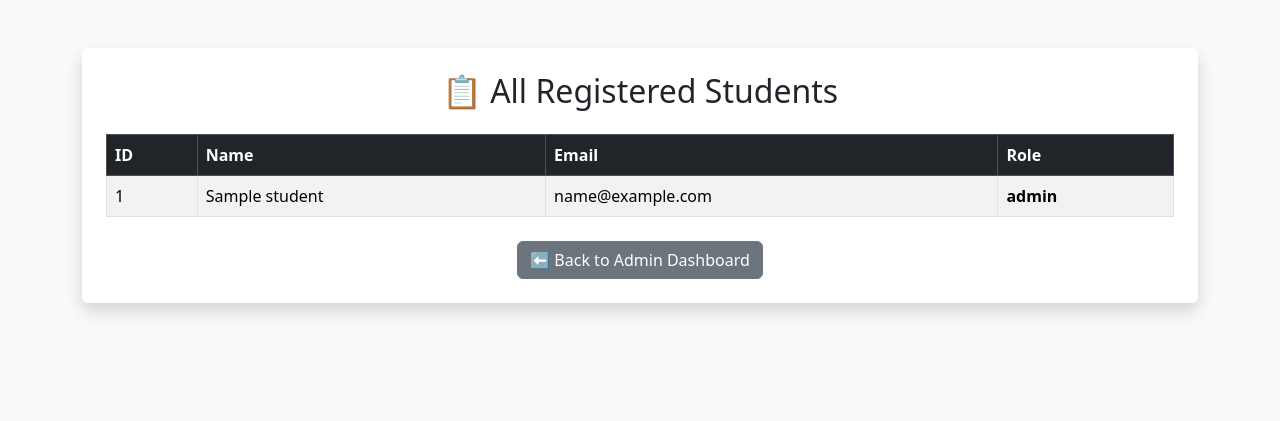
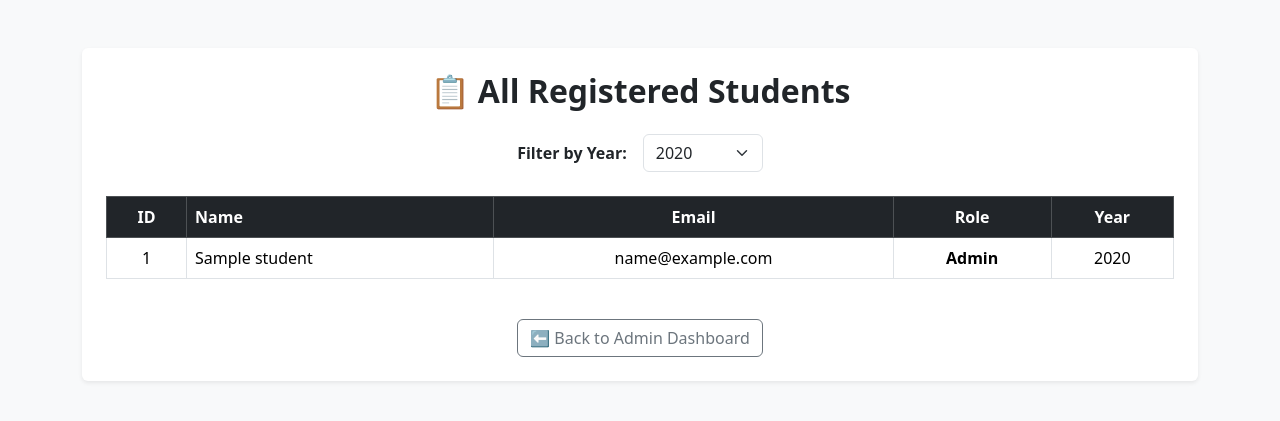
Before and after one commit to groupsystemm/online, a Flask app: template templates/admin_students.html in a window 1280 px wide. Shown: the top 421 px of the page. Run offline with Flask 3, Linux system fonts and the light colour scheme; the template is opened without the code that fills it: most values are stand-ins (such as "Sample title", 1, 10 or a date in 2020).

Commit message:
Update admin_students.html

```diff
--- a/templates/admin_students.html
+++ b/templates/admin_students.html
@@ -1,48 +1,86 @@
 <!DOCTYPE html>
 <html lang="en">
 <head>
-  <meta charset="UTF-8">
+  <meta charset="UTF-8" />
   <title>All Students - Admin Panel</title>
-  <meta name="viewport" content="width=device-width, initial-scale=1">
+  <meta name="viewport" content="width=device-width, initial-scale=1" />
 
   <!-- Bootstrap CSS -->
-  <link href="https://cdn.jsdelivr.net/npm/bootstrap@5.3.3/dist/css/bootstrap.min.css" rel="stylesheet">
+  <link href="https://cdn.jsdelivr.net/npm/bootstrap@5.3.3/dist/css/bootstrap.min.css" rel="stylesheet" />
 
   <style>
-    .admin { color: red; font-weight: bold; }
-    .teacher { color: blue; font-weight: bold; }
-    .student { color: green; font-weight: bold; }
+    /* Role color coding */
+    .admin {
+      color: #dc3545; /* bootstrap danger red */
+      font-weight: 700;
+    }
+    .teacher {
+      color: #0d6efd; /* bootstrap primary blue */
+      font-weight: 700;
+    }
+    .student {
+      color: #198754; /* bootstrap success green */
+      font-weight: 700;
+    }
   </style>
 </head>
 <body class="bg-light">
 
   <div class="container mt-5">
-    <div class="bg-white p-4 rounded shadow">
-      <h2 class="mb-4 text-center">📋 All Registered Students</h2>
+    <div class="bg-white p-4 rounded shadow-sm">
+      <h2 class="mb-4 text-center fw-bold">📋 All Registered Students</h2>
 
-      <table class="table table-bordered table-striped">
+      <!-- Filter by Year -->
+      <form method="GET" class="mb-4 d-flex justify-content-center align-items-center gap-3 flex-wrap">
+        <label for="year-filter" class="fw-semibold mb-0">Filter by Year:</label>
+        <select
+          name="year"
+          id="year-filter"
+          class="form-select w-auto"
+          style="min-width: 120px;"
+          onchange="this.form.submit()"
+        >
+          {% for y in years %}
+            <option value="{{ y }}" {% if selected_year == y %}selected{% endif %}>{{ y }}</option>
+          {% endfor %}
+        </select>
+        <noscript>
+          <button type="submit" class="btn btn-primary">Filter</button>
+        </noscript>
+      </form>
+
+      <!-- Students Table -->
+      <div class="table-responsive">
+        <table class="table table-bordered table-hover align-middle text-center">
           <thead class="table-dark">
             <tr>
-            <th>ID</th>
-            <th>Name</th>
-            <th>Email</th>
-            <th>Role</th>
+              <th scope="col">ID</th>
+              <th scope="col" class="text-start">Name</th>
+              <th scope="col">Email</th>
+              <th scope="col">Role</th>
+              <th scope="col">Year</th>
             </tr>
           </thead>
           <tbody>
             {% for student in students %}
             <tr>
               <td>{{ student.id }}</td>
-            <td>{{ student.name }}</td>
+              <td class="text-start">{{ student.name }}</td>
               <td>{{ student.email }}</td>
-            <td class="{{ student.role|lower }}">{{ student.role }}</td>
+              <td class="{{ student.role|lower }} text-capitalize">{{ student.role }}</td>
+              <td>{{ student.year or '-' }}</td>
+            </tr>
+            {% else %}
+            <tr>
+              <td colspan="5" class="text-center text-muted fst-italic">No students found for the selected year.</td>
             </tr>
             {% endfor %}
           </tbody>
         </table>
+      </div>
 
       <div class="text-center mt-4">
-        <a href="/admin" class="btn btn-secondary">⬅ Back to Admin Dashboard</a>
+        <a href="/admin" class="btn btn-outline-secondary">⬅ Back to Admin Dashboard</a>
       </div>
     </div>
   </div>
```
Lines whose indentation alone changed are shown as unchanged.
